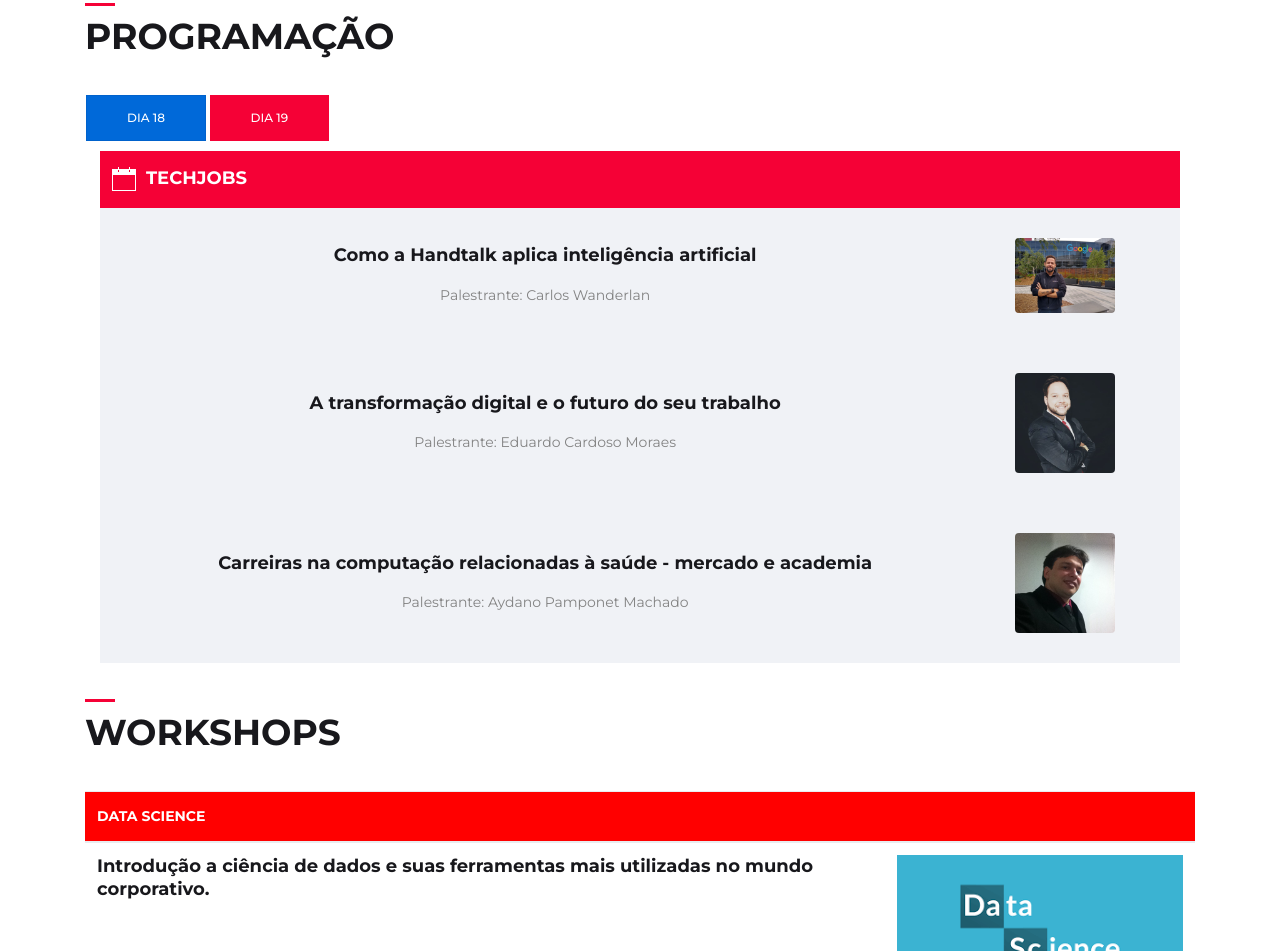
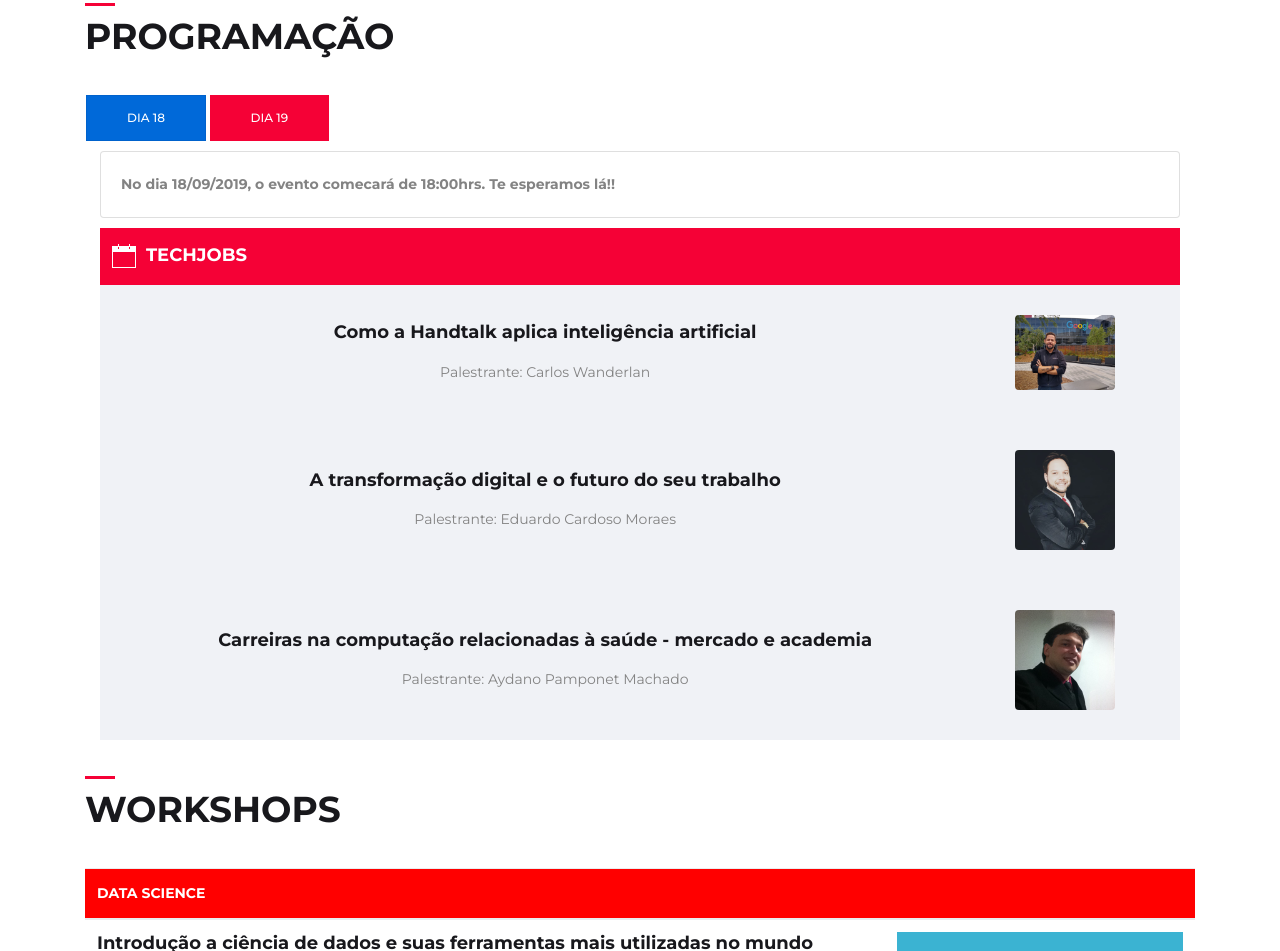
Before and after one commit to techday/techday.github.io, a website: page index.html in a window 1280 px wide. Shown: the part 1417-2368 px from the top of the page. Drawn offline with Linux system fonts and the light colour scheme; files whose address does not match are found by name; a web font is replaced by a local one.

Commit message:
Aviso de horario

```diff
--- a/index.html
+++ b/index.html
@@ -172,6 +172,11 @@
             </div>
             <div id="day18">
                 <div class="container">
+                    <div class="card" style="margin-bottom: 10px;">
+                        <div class="card-body">
+                            <b>No dia 18/09/2019, o evento comecará de 18:00hrs. Te esperamos lá!!</b>
+                        </div>
+                    </div>
                     <div>
                         <div class="table-responsive">
                             <table class="event_calender table">
@@ -234,7 +239,6 @@
                                                                     Challenge, onde o principal objetivo é melhorar ainda mais a
                                                                     qualidade da sua máquina de tradução via rede neurais e lançarmos
                                                                     o aplicativo no mercado americano também.</p>
-                                                            </p>
                                                         </div>
                                                         <div class="modal-footer">
                                                             <button type="button" class="btn btn-default"
@@ -545,7 +549,7 @@
                                                         </div>
                                                         <div class="modal-body">
                                                             <img src="assets/img/ds.png" alt="">
-                                                            <p>
+
                                                                     Workshop realizado com o objetivo de introduzir o mundo da Ciência de Dados e suas ferramentas mais utilizadas atualmente.
                                                                  <br>Esse workshop irá abordar os seguintes tópicos:
                                                                 <ul>
@@ -573,7 +577,6 @@
                                                                 </ul>
 
                                                                 Duração: 3 horas
-                                                                </p>
                                                         </div>
                                                         <div class="modal-footer">
                                                             <button type="button" class="btn btn-default"
```
